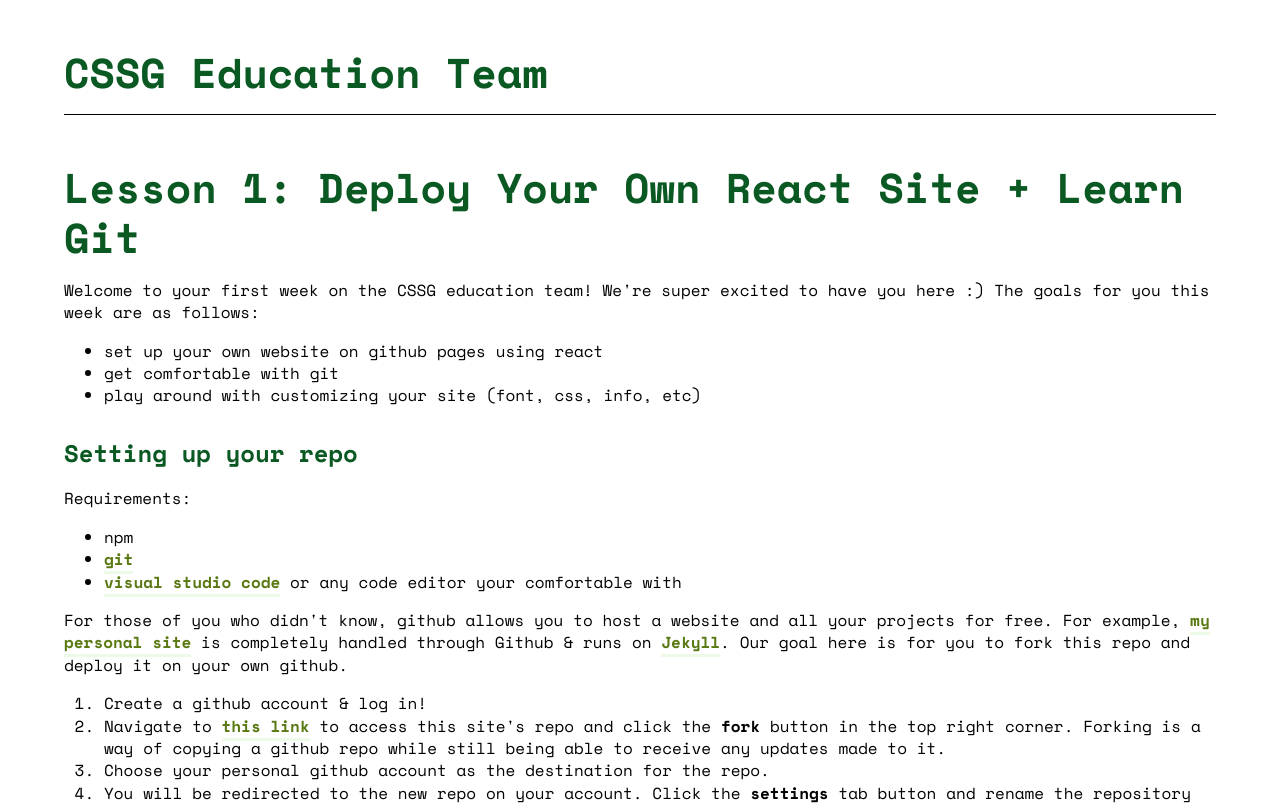
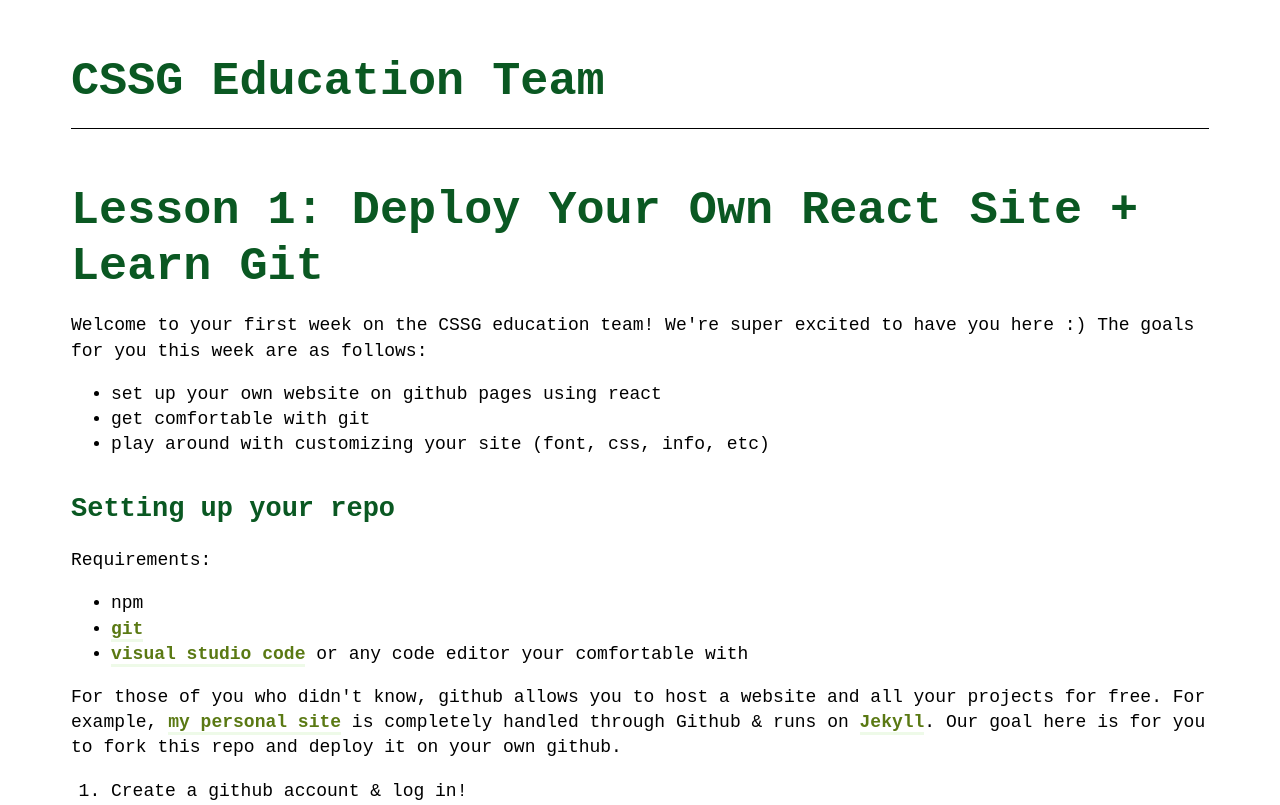
Before and after one commit to youngrakexr/cssg-edu-teamv, a React (Create React App) app: page / in a window 1280 px wide. Shown: the top 805 px of the page. Built offline with nearby package versions, Linux system fonts and the light colour scheme.

Commit message:
change font

```diff
--- a/src/index.css
+++ b/src/index.css
@@ -1,4 +1,5 @@
-@import url("https://fonts.googleapis.com/css?family=Space+Mono:400,700&display=swap");
+/* feel free to go on google fonts and change this to another font! */
+@import url("https://fonts.googleapis.com/css2?family=Quicksand:wght@400;600&display=swap");
 
 /* == UI COMPONENTS == */
 /* buttons */
@@ -12,7 +13,8 @@ button,
   display: inline-block;
   text-decoration: none;
   font-size: 1rem;
-  font-family: "Space Mono", monospace;
+  /* if you change the font, don't forget to change it here too! */
+  font-family: 'Quicksand', sans-serif;
   padding: .6rem 1.2rem;
   vertical-align: middle;
   text-align: center;
@@ -53,6 +55,7 @@ html {
   padding-right: 1.5rem;
   scroll-behavior: smooth;
   box-sizing: border-box;
+  font-size: 18px;
 }
 
 div {
```
Also changed, not shown: 1 other file (tests, documents, lock files or other folders).
